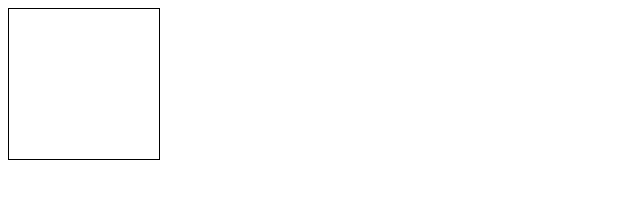
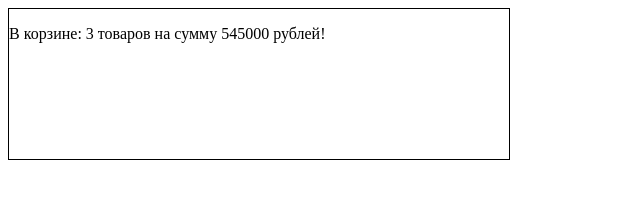
Before and after one commit to KonTroAl/js_HW_5, a plain HTML site: page index.html in a window 1280 px wide. Shown: the whole page, without its empty margins (0-640 px from the left). Drawn offline with Linux system fonts and the light colour scheme.

Commit message:
task 2 completed

```diff
--- a/style.css
+++ b/style.css
@@ -61,7 +61,13 @@
 /* for task 2 */
 
 .basket {
-    width: 150px;
+    display: flex;
+    width: 500px;
     height: 150px;
     border: 1px solid #000;
 }
+
+.basket_text{
+    margin-top: 0 auto;
+    text-align: center;
+}
--- a/task_2.js
+++ b/task_2.js
@@ -4,7 +4,49 @@
 // Пустая корзина должна выводить строку «Корзина пуста»;
 // Наполненная должна выводить «В корзине: n товаров на сумму m рублей».
 
-let basket = document.querySelector(".basket");
+"use strict"
+
+
+let my_basket = document.querySelector(".basket");
 
 let empty_basket = document.createElement("p")
-empty_basket.innerHTML = "Your Basket is empty"
+empty_basket.className = 'basket_text'
+
+
+let is_empty = false
+
+let basket = {
+    fist: { name: 'PS', cost: 47000, num: 3 },
+    second: { name: 'Xbox', cost: 46000, num: 4 },
+    third: { name: 'PC', cost: 110000, num: 2 },
+    countBasketPrice() {
+        let a = 0;
+        let res = 0;
+        let is_num = true;
+        let count = 0;
+        for (let i in basket) {
+            a = (basket[i]["cost"] * basket[i]["num"]);
+            if (isNaN(a)) {
+                is_num = false;
+                break;
+            }
+            res = res + a;
+            count++;
+        }
+        if (count === 0) {
+            is_empty = true;
+        }
+        if (is_empty === true) {
+            empty_basket.innerHTML = "Корзина пуста!"
+        } else {
+            let str = `В корзине: ${count} товаров на сумму ${res} рублей!`;
+            empty_basket.innerHTML = str;
+        }
+
+    }
+}
+
+my_basket.appendChild(empty_basket)
+
+
+basket.countBasketPrice()
```
